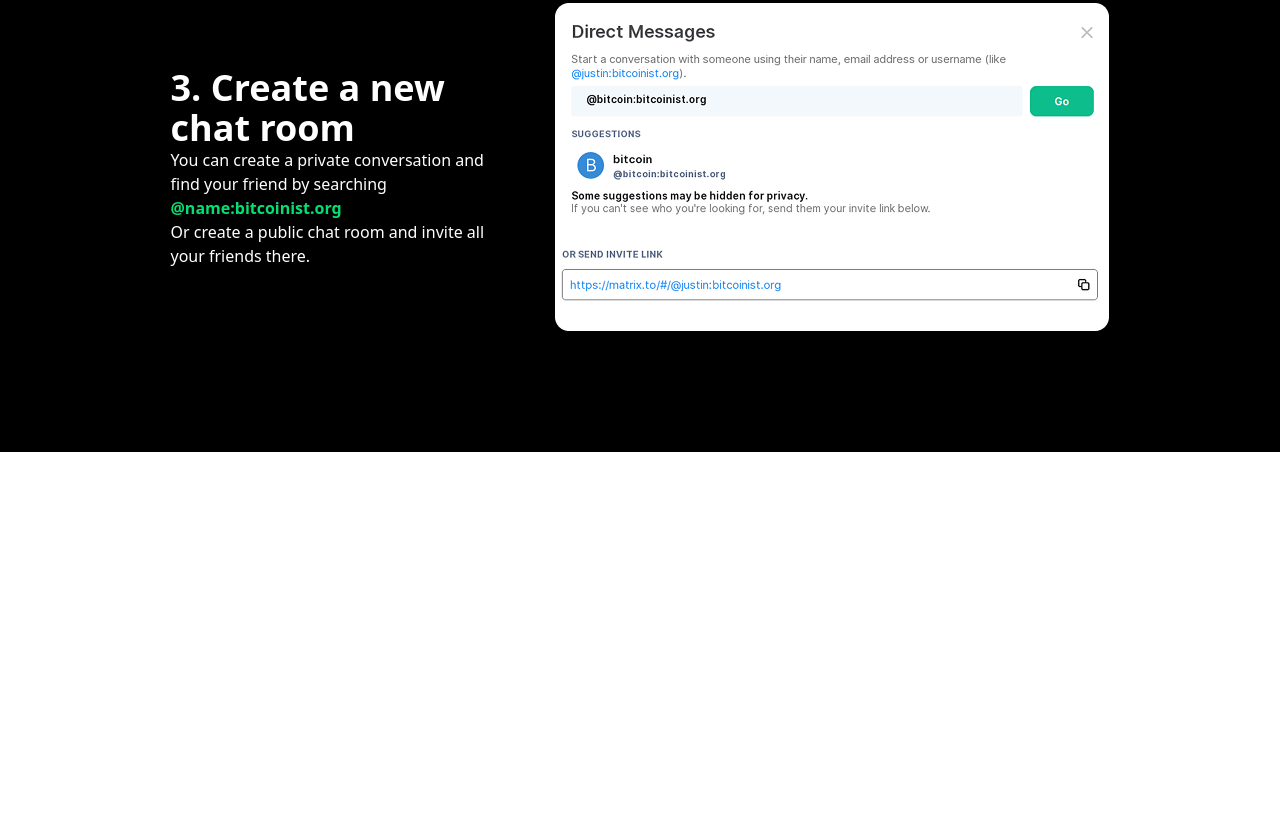
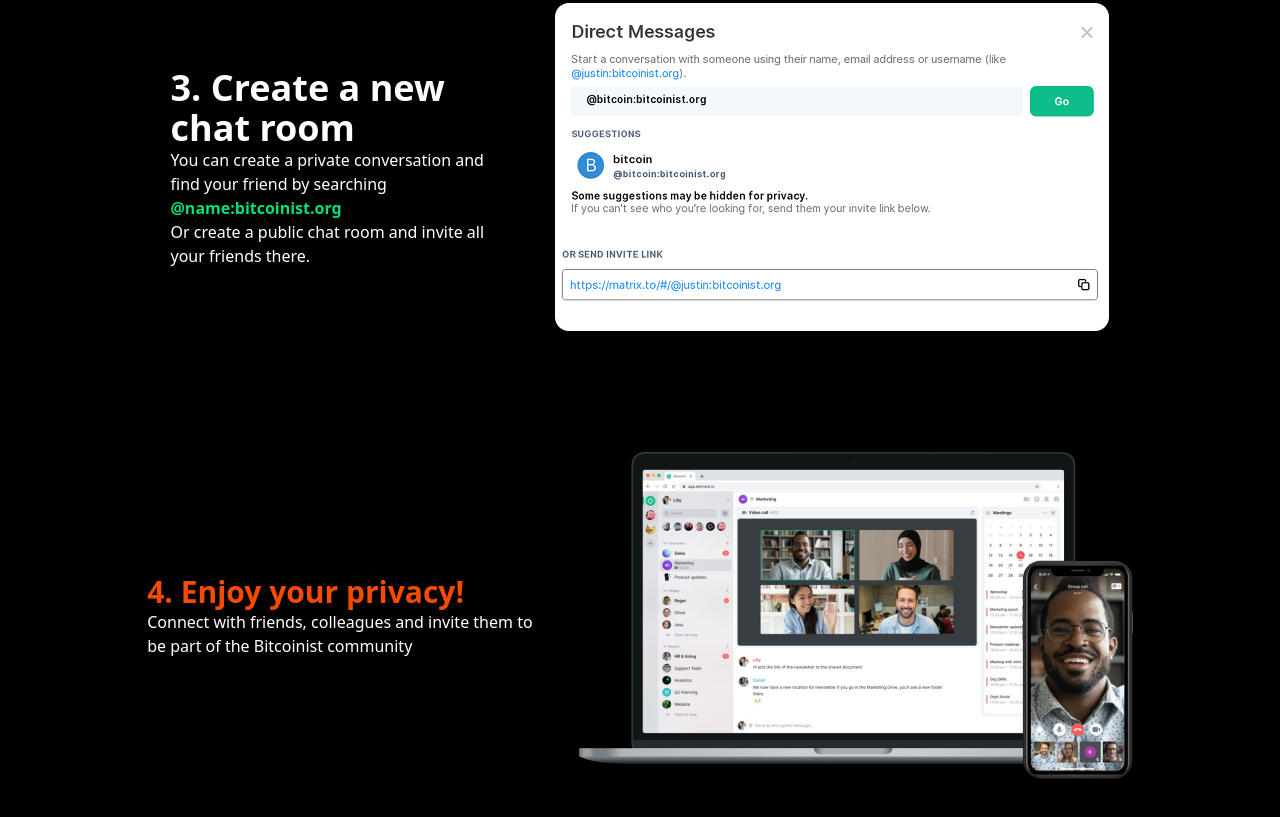
Before and after one commit to Melikzoda-Muslihiddin/homework-5, a website: page src/index.html in a window 1280 px wide. Shown: the part 3683-4500 px from the top of the page. Before the commit the page ends 4135 px from the top, so only its background shows below. Drawn offline with nearby package versions, Linux system fonts and the light colour scheme; files that its build step writes are made by us from their sources.

Commit message:
dovolnye kliyenty

```diff
--- a/src/index.html
+++ b/src/index.html
@@ -225,6 +225,13 @@
             </div>
             <img src="Group 142334.png" alt="">
         </div>
+        <div class="lg:w-[80%] m-auto flex flex-col lg:flex-row gap-10 lg:justify-center items-center text-center lg:text-start my-10">
+            <div class="lg:w-[40%]">
+                <h1 class="text-3xl font-bold text-orange-600">4. Enjoy your privacy!</h1>
+                <p class="text-white font-medium">Connect with friends, colleagues and invite them to be part of the Bitcoinist community</p>
+            </div>
+            <img src="Group 142325.png" alt="">
+        </div>
     </section>
 
 
```
Also changed, not shown: src/Group 142325.png (added).
